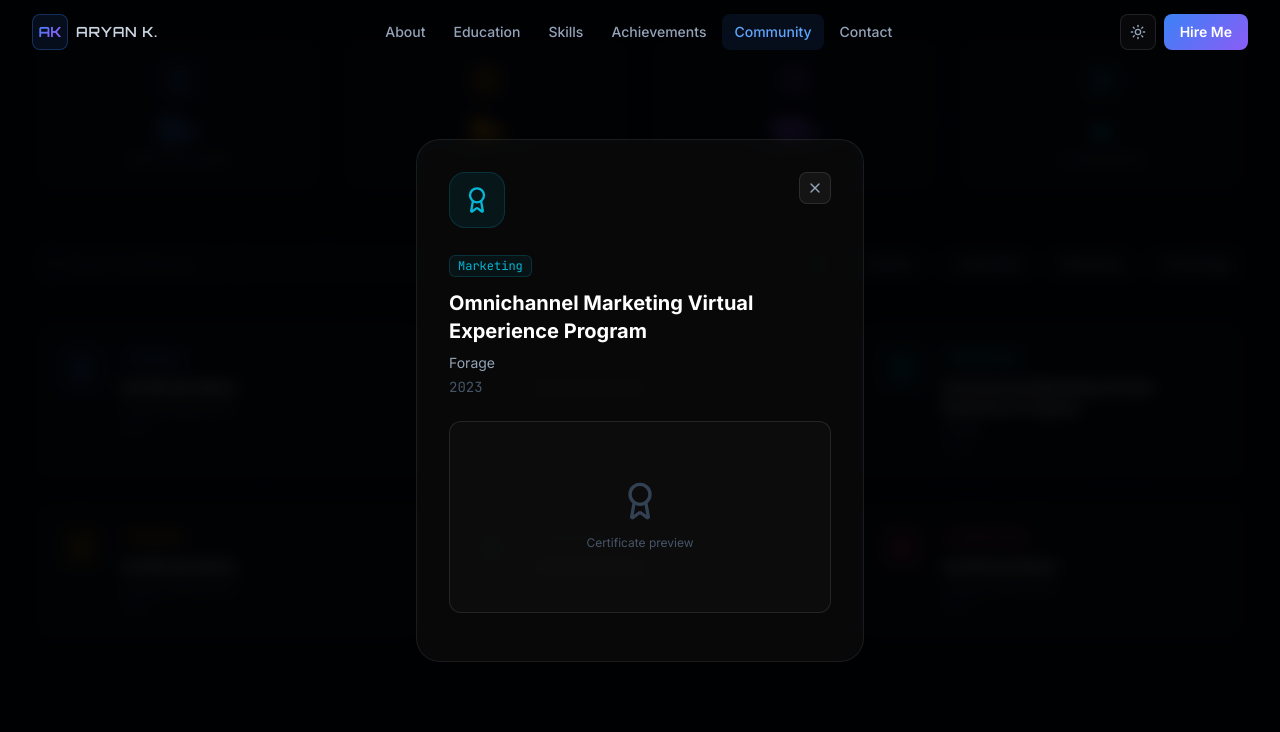
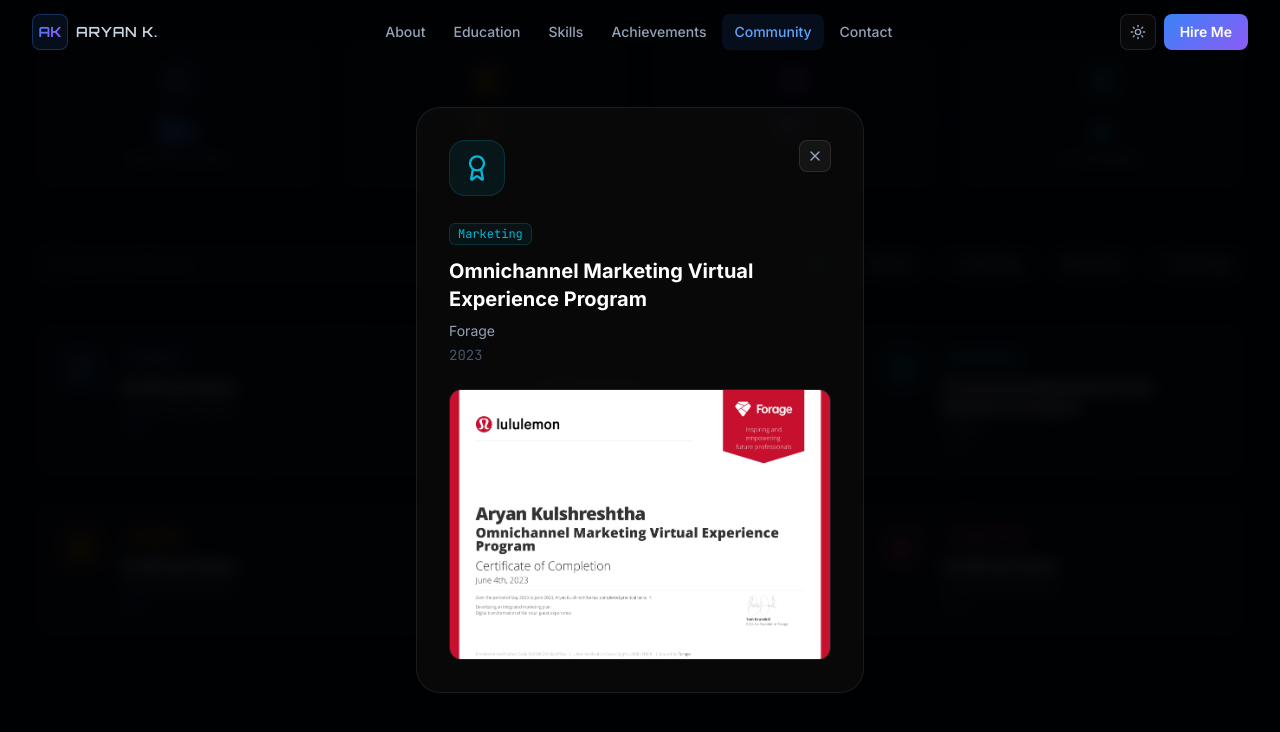
Before and after one commit to aryankul07/portfolio, a Next.js app: page / in a window 1280 px wide. Both pictures are taken after a click on the element 1050 px from the left and 4653 px from the top of the page. Shown: the part 4253-4985 px from the top of the page. Built offline with nearby package versions, Linux system fonts and the light colour scheme.

Commit message:
Update AchievementsSection.tsx

```diff
--- a/components/sections/AchievementsSection.tsx
+++ b/components/sections/AchievementsSection.tsx
@@ -173,13 +173,11 @@
               <p className="text-slate-400 text-sm mb-1">{selectedCert.issuer}</p>
               <p className="text-slate-600 text-sm font-mono mb-6">{selectedCert.date}</p>
               {/* Certificate image placeholder */}
-              <div className="rounded-xl border border-white/10 h-48 flex items-center justify-center mb-4"
-                style={{ background: "rgba(255,255,255,0.02)" }}>
-                <div className="text-center">
-                  <Award size={40} className="text-slate-700 mx-auto mb-2" />
-                  <span className="text-slate-600 text-xs">Certificate preview</span>
-                </div>
-              </div>
+              <img
+  src={selectedCert.image}
+  alt={selectedCert.title}
+  className="w-full rounded-xl border border-white/10 object-contain max-h-[500px]"
+/>
             </motion.div>
           </motion.div>
         )}
```
